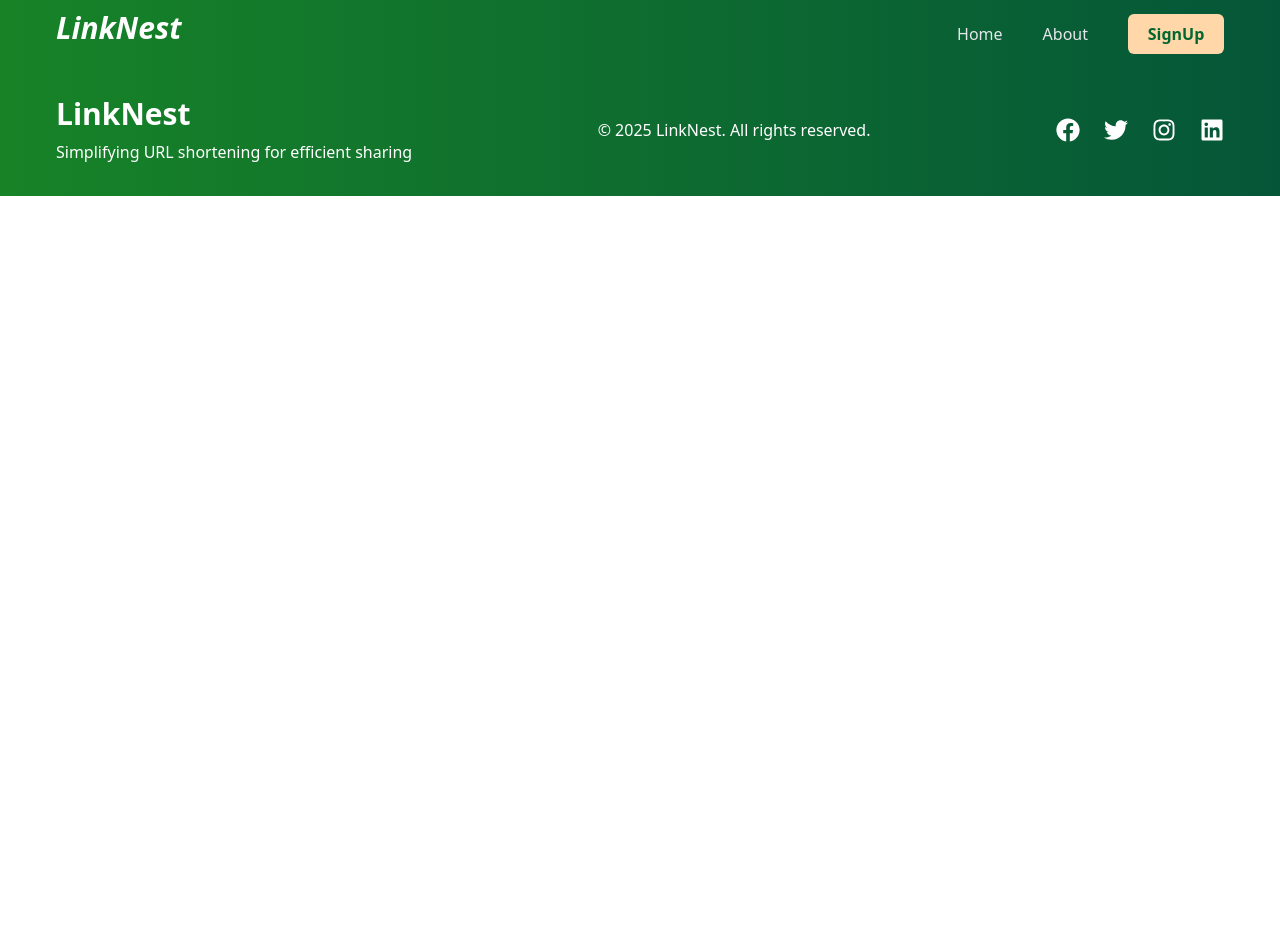
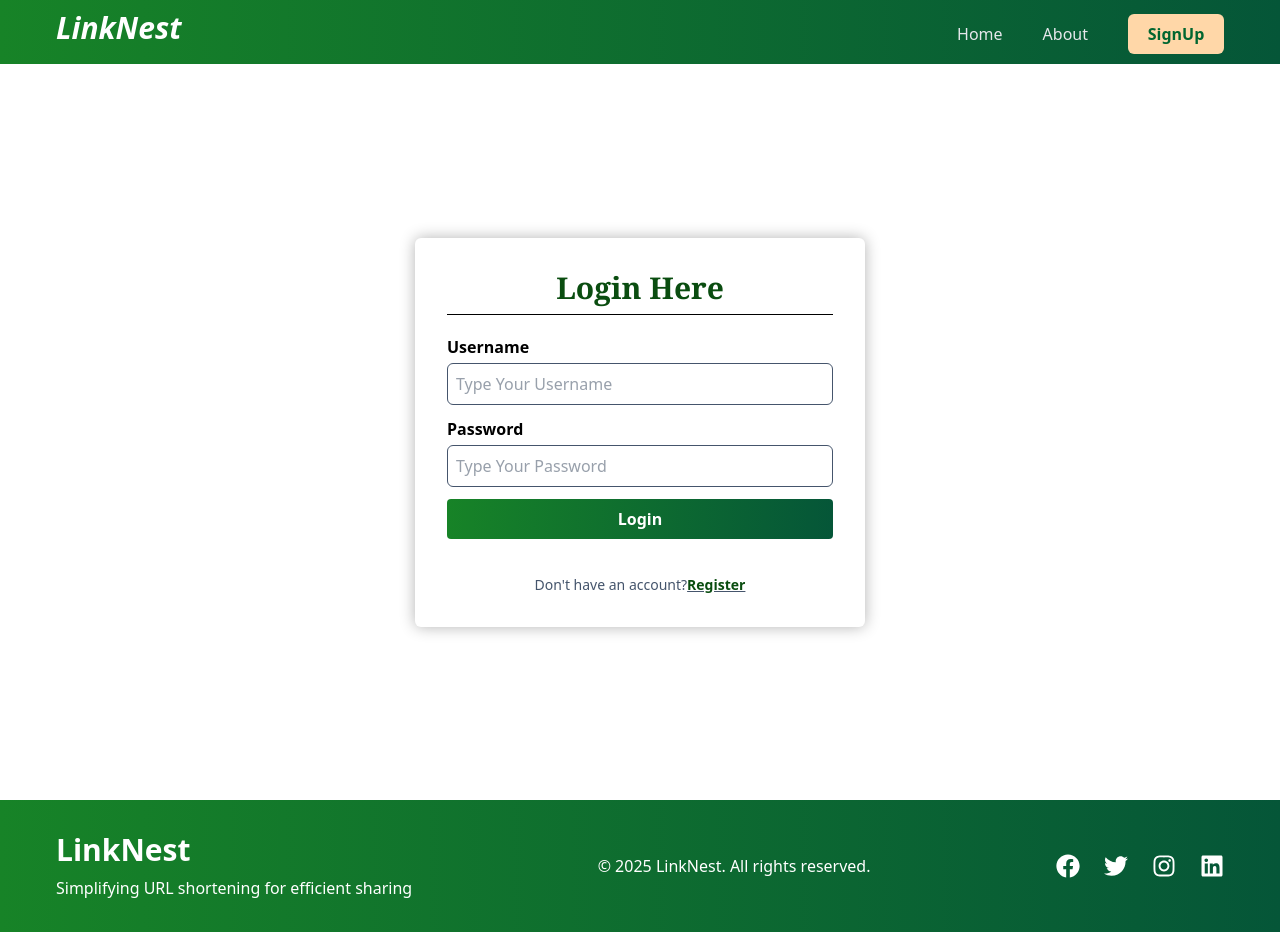
Before and after one commit to Flicko75/link-nest, a React (Vite) app in the folder url-shortener-frontend/: page /login in a window 1280 px wide. Before the commit the page ends 800 px from the top, so only its background shows below. Built offline with nearby package versions, Linux system fonts and the light colour scheme; no server answers.

Commit message:
Login page and token generation after authentication

```diff
--- a/url-shortener-frontend/src/App.jsx
+++ b/url-shortener-frontend/src/App.jsx
@@ -6,6 +6,7 @@
 import Footer from './components/Footer'
 import RegisterPage from './components/RegisterPage'
 import { Toaster } from 'react-hot-toast'
+import Login from './components/Login'
 
 function App() {
 
@@ -18,6 +19,7 @@
             <Route path='/' element={<LandingPage />}/>
             <Route path='/about' element={<AboutPage />}/>
             <Route path='/register' element={<RegisterPage />}/>
+            <Route path='/login' element={<Login />}/>
           </Routes>
         <Footer />
       </BrowserRouter>
--- /dev/null
+++ b/url-shortener-frontend/src/components/Login.jsx
@@ -0,0 +1,105 @@
+import React, { useState } from 'react'
+import { useForm } from 'react-hook-form'
+import TextField from './TextField';
+import { Link, useNavigate } from 'react-router-dom';
+import api from '../api/api';
+import toast from 'react-hot-toast';
+
+const Login = () => {
+    const navigate =useNavigate();
+    const [loader, setLoader] = useState(false);
+
+    const {
+        register,
+        handleSubmit,
+        reset,
+        formState: { errors }
+    } = useForm({
+        defaultValues: {
+            username: "",
+            email: "",
+            password: "",
+        },
+        mode: "onTouched",
+    })
+
+    const loginHandler = async (data) => {
+        setLoader(true);
+        try {
+            const { data: response } = await api.post(
+                "/api/auth/public/login",
+                data
+            );
+            // Store token in local storage
+            console.log(response.token);
+            localStorage.setItem("JWT_TOKEN", JSON.stringify(response.token));
+
+            reset();
+            navigate("/");
+            toast.success("Login Successfull");
+        }
+        catch(error){
+            console.log(error);
+            toast.error("Login Failed");
+        }
+        finally {
+            setLoader(false);
+        }
+    };
+
+    return (
+        <div
+            className='min-h-[calc(100vh-64px)] flex justify-center items-center'>
+            <form onSubmit={handleSubmit(loginHandler)}
+                className="sm:w-[450px] w-[360px] shadow-custom py-8 sm:px-8 px-4 rounded-md">
+                <h1 className="text-center font-serif text-btnColor font-bold lg:text-3xl text-2xl">
+                    Login Here
+                </h1>
+
+                <hr className='mt-2 mb-5 text-black' />
+
+                <div className='flex flex-col gap-3'>
+                    <TextField
+                        label="Username"
+                        required
+                        id="username"
+                        type="text"
+                        message="*Username is required"
+                        placeholder="Type Your Username"
+                        register={register}
+                        errors={errors}
+                    />
+
+                    <TextField
+                        label="Password"
+                        required
+                        id="password"
+                        type="password"
+                        message="*Password is required"
+                        placeholder="Type Your Password"
+                        register={register}
+                        min={6}
+                        errors={errors}
+                    />
+                </div>
+
+                <button
+                    type='submit'
+                    className='bg-customRed font-semibold text-white cursor-pointer bg-custom-gradient w-full py-2 hover:text-black-100 rounded-sm my-3'>
+                    Login
+                </button>
+
+                <p className='text-center text-sm text-slate-600 mt-6'>
+                    Don't have an account?
+                    <Link
+                        className='font-semibold underline'
+                        to="/register">
+                        <span className='text-btnColor'>Register</span>
+                    </Link>
+                </p>
+            </form>
+        </div>
+    )
+}
+
+export default Login
```
